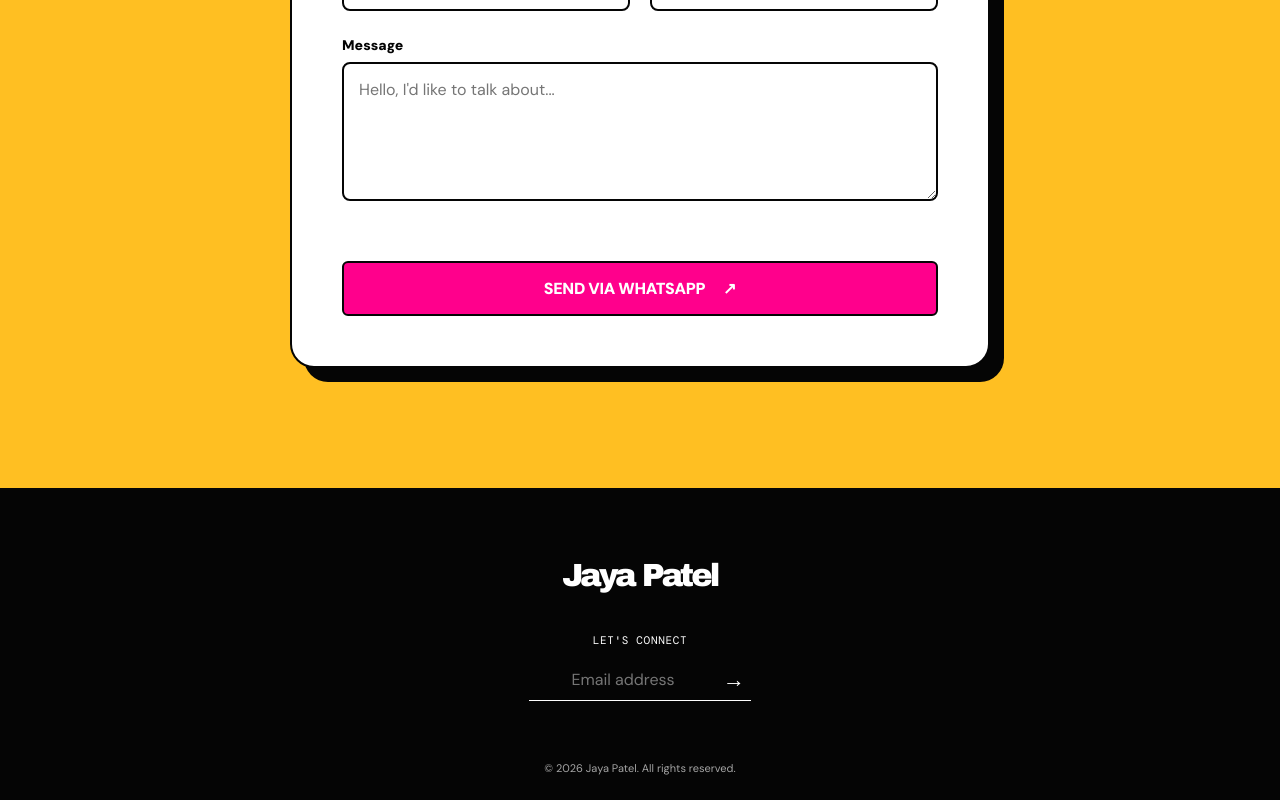
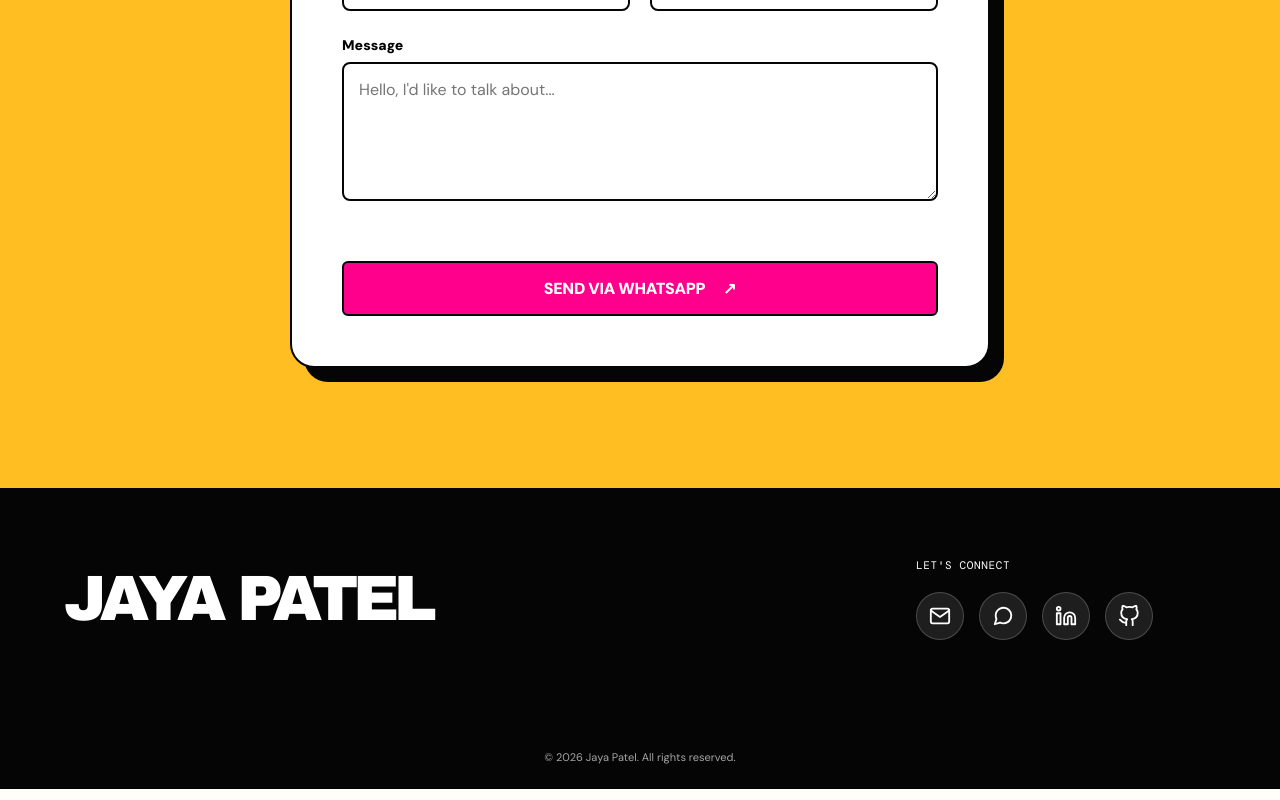
Before and after one commit to jaya030888/Jaya_Portfolio, a React (Vite) app: page / in a window 1280 px wide. Shown: the part 6340-7140 px from the top of the page. Built offline with nearby package versions, Linux system fonts and the light colour scheme.

Commit message:
feat: implement main portfolio App component with project grids and navigation

```diff
--- a/src/App.tsx
+++ b/src/App.tsx
@@ -142,12 +142,30 @@
         <button type="submit" className="button pink" style={{ width: '100%' }}>SEND VIA WHATSAPP <Arrow /></button>
       </form>
     </section>
-    <footer><h2 style={{ fontSize: '32px', margin: 0 }}>Jaya Patel</h2><div><p className="eyebrow">LET'S CONNECT</p><form className="email" onSubmit={(e) => {
-      e.preventDefault();
-      const fd = new FormData(e.currentTarget);
-      const email = fd.get('email') || '';
-      const text = `Hi Jaya! I'd like to connect. My email is: ${email}`;
-      window.open(`https://wa.me/917209892701?text=${encodeURIComponent(text)}`, '_blank');
-    }}><input name="email" type="email" placeholder="Email address" aria-label="Email address" required /><button type="submit">→</button></form></div><p className="copyright">© 2026 Jaya Patel. All rights reserved.</p></footer>
+    <footer>
+      <div className="footer-content" style={{ display: 'flex', justifyContent: 'space-between', alignItems: 'center', width: '100%', maxWidth: '1200px', flexWrap: 'wrap', gap: '40px' }}>
+        <div className="footer-left" style={{ textAlign: 'left' }}>
+          <h2 style={{ fontSize: 'clamp(32px, 5vw, 64px)', margin: 0, textTransform: 'uppercase' }}>Jaya Patel</h2>
+        </div>
+        <div className="footer-right" style={{ display: 'flex', flexDirection: 'column', alignItems: 'flex-start', minWidth: '300px' }}>
+          <p className="eyebrow" style={{ textAlign: 'left', marginBottom: '20px' }}>LET'S CONNECT</p>
+          <div className="social-links" style={{ display: 'flex', gap: '15px' }}>
+            <a href="mailto:hello@jayapatel.com" target="_blank" rel="noreferrer" aria-label="Email" style={{ display: 'inline-flex', padding: '12px', background: 'rgba(255,255,255,0.1)', borderRadius: '50%', color: '#fff', transition: 'all 0.2s', border: '1px solid rgba(255,255,255,0.2)' }} onMouseOver={e => e.currentTarget.style.background = 'rgba(255,255,255,0.2)'} onMouseOut={e => e.currentTarget.style.background = 'rgba(255,255,255,0.1)'}>
+              <svg width="22" height="22" viewBox="0 0 24 24" fill="none" stroke="currentColor" strokeWidth="2" strokeLinecap="round" strokeLinejoin="round"><path d="M4 4h16c1.1 0 2 .9 2 2v12c0 1.1-.9 2-2 2H4c-1.1 0-2-.9-2-2V6c0-1.1.9-2 2-2z"></path><polyline points="22,6 12,13 2,6"></polyline></svg>
+            </a>
+            <a href="https://wa.me/917209892701" target="_blank" rel="noreferrer" aria-label="WhatsApp" style={{ display: 'inline-flex', padding: '12px', background: 'rgba(255,255,255,0.1)', borderRadius: '50%', color: '#fff', transition: 'all 0.2s', border: '1px solid rgba(255,255,255,0.2)' }} onMouseOver={e => e.currentTarget.style.background = 'rgba(255,255,255,0.2)'} onMouseOut={e => e.currentTarget.style.background = 'rgba(255,255,255,0.1)'}>
+              <svg width="22" height="22" viewBox="0 0 24 24" fill="none" stroke="currentColor" strokeWidth="2" strokeLinecap="round" strokeLinejoin="round"><path d="M21 11.5a8.38 8.38 0 0 1-.9 3.8 8.5 8.5 0 0 1-7.6 4.7 8.38 8.38 0 0 1-3.8-.9L3 21l1.9-5.7a8.38 8.38 0 0 1-.9-3.8 8.5 8.5 0 0 1 4.7-7.6 8.38 8.38 0 0 1 3.8-.9h.5a8.48 8.48 0 0 1 8 8v.5z"></path></svg>
+            </a>
+            <a href="https://linkedin.com/" target="_blank" rel="noreferrer" aria-label="LinkedIn" style={{ display: 'inline-flex', padding: '12px', background: 'rgba(255,255,255,0.1)', borderRadius: '50%', color: '#fff', transition: 'all 0.2s', border: '1px solid rgba(255,255,255,0.2)' }} onMouseOver={e => e.currentTarget.style.background = 'rgba(255,255,255,0.2)'} onMouseOut={e => e.currentTarget.style.background = 'rgba(255,255,255,0.1)'}>
+              <svg width="22" height="22" viewBox="0 0 24 24" fill="none" stroke="currentColor" strokeWidth="2" strokeLinecap="round" strokeLinejoin="round"><path d="M16 8a6 6 0 0 1 6 6v7h-4v-7a2 2 0 0 0-2-2 2 2 0 0 0-2 2v7h-4v-7a6 6 0 0 1 6-6z"></path><rect x="2" y="9" width="4" height="12"></rect><circle cx="4" cy="4" r="2"></circle></svg>
+            </a>
+            <a href="https://github.com/" target="_blank" rel="noreferrer" aria-label="GitHub" style={{ display: 'inline-flex', padding: '12px', background: 'rgba(255,255,255,0.1)', borderRadius: '50%', color: '#fff', transition: 'all 0.2s', border: '1px solid rgba(255,255,255,0.2)' }} onMouseOver={e => e.currentTarget.style.background = 'rgba(255,255,255,0.2)'} onMouseOut={e => e.currentTarget.style.background = 'rgba(255,255,255,0.1)'}>
+              <svg width="22" height="22" viewBox="0 0 24 24" fill="none" stroke="currentColor" strokeWidth="2" strokeLinecap="round" strokeLinejoin="round"><path d="M9 19c-5 1.5-5-2.5-7-3m14 6v-3.87a3.37 3.37 0 0 0-.94-2.61c3.14-.35 6.44-1.54 6.44-7A5.44 5.44 0 0 0 20 4.77 5.07 5.07 0 0 0 19.91 1S18.73.65 16 2.48a13.38 13.38 0 0 0-7 0C6.27.65 5.09 1 5.09 1A5.07 5.07 0 0 0 5 4.77a5.44 5.44 0 0 0-1.5 3.78c0 5.42 3.3 6.61 6.44 7A3.37 3.37 0 0 0 9 18.13V22"></path></svg>
+            </a>
+          </div>
+        </div>
+      </div>
+      <p className="copyright" style={{ marginTop: '70px', width: '100%' }}>© 2026 Jaya Patel. All rights reserved.</p>
+    </footer>
   </main>
 }
```
